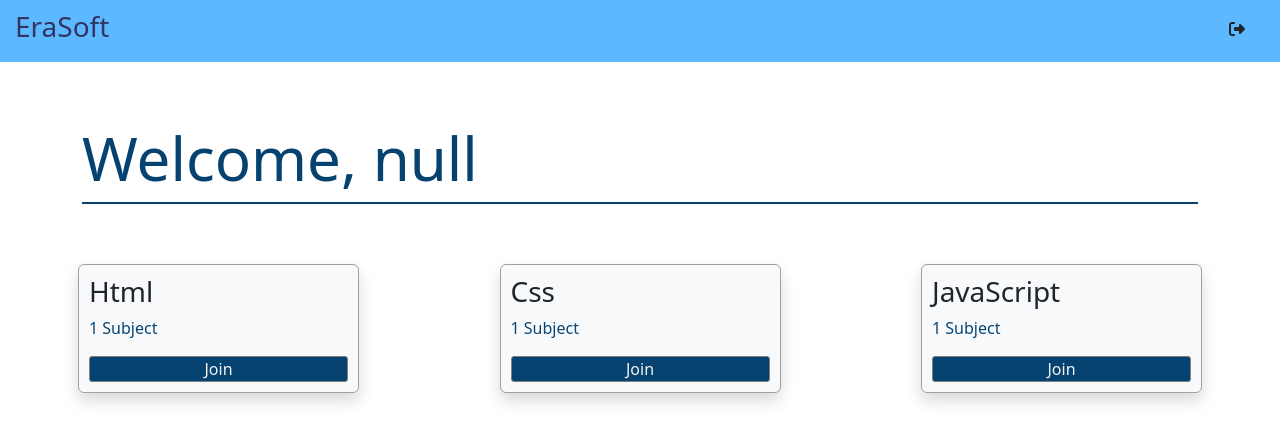
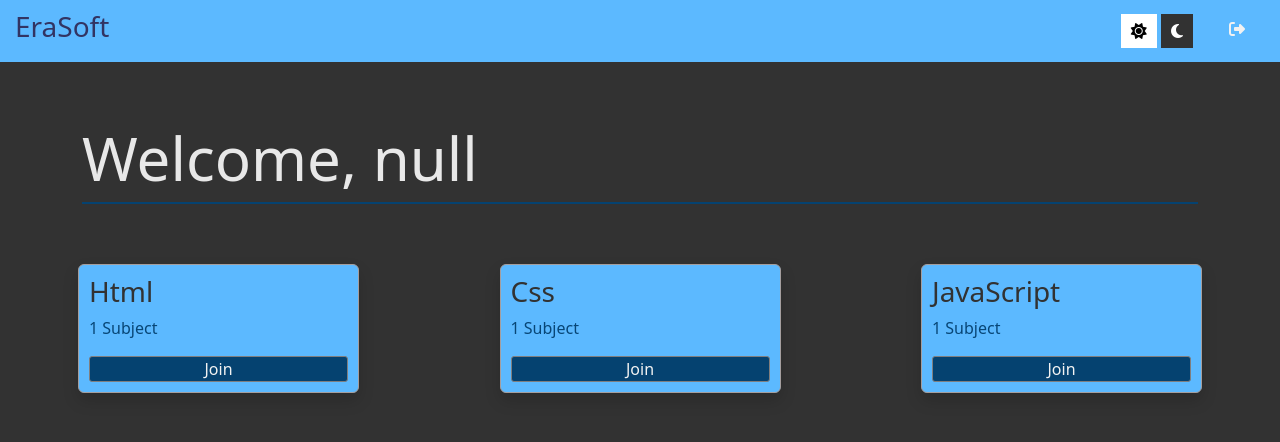
Before and after one commit to zakirullah004/JavaScript-Assignments, a plain HTML site: page Quiz App/selectQuiz.html in a window 1280 px wide. Drawn offline with nearby package versions, Linux system fonts and the light colour scheme.

Commit message:
quiz Section dark theme done

```diff
--- a/Quiz App/app.js
+++ b/Quiz App/app.js
@@ -153,6 +153,6 @@ function setByDefault() {
     } else {
       applyTheme();
     }
-  }
+}
 
 window.onload = setByDefault();
--- a/Quiz App/selectQuiz.html
+++ b/Quiz App/selectQuiz.html
@@ -23,12 +23,17 @@
     />
     <link rel="stylesheet" href="style.css" />
   </head>
-  <body>
+  <body id="body">
 
     <header>
       <div class="navbar">
         <div id="nav-logo" class="nav-logo">
           <h3>EraSoft</h3>
+        </div>
+
+        <div class="Theme" style="margin-left: auto; margin-right:20px;">
+          <button class="theme-btns" onclick="lightBg()" id="light-bg"><i class="fa-solid fa-sun"></i></button>
+          <button class="theme-btns" onclick="darkBg()" id="dark-bg"><i class="fa-solid fa-moon"></i></button>
         </div>
 
         <div class="logout">
--- a/Quiz App/selectQuiz.js
+++ b/Quiz App/selectQuiz.js
@@ -26,7 +26,55 @@ for(let i=0; i<quizSelect.length; i++){
     })
 }
 
+
+//! Dark Theme Style -------------------------------------
+
+let body = document.getElementById('body');
+let cards = document.querySelectorAll('.quiz-card');
+
+
+function lightBg(){
+    localStorage.setItem('bg',"light-bg")
+    applyTheme()
+}
+function darkBg(){
+    localStorage.setItem('bg',"dark-bg")
+    applyTheme()
+}
+
+function applyTheme(){
+    let themeColour = localStorage.getItem('bg')
+    if(themeColour == "light-bg"){
+        body.className = "light-bg"
+        welcomeUser.style.color = "#054270";
+        cards.forEach(function (e){
+            e.classList.remove("blue-card")
+        });
+    }else{
+        body.className = "dark-bg";
+        welcomeUser.style.color = "#f2f2f2f2";
+        cards.forEach(function (e){
+            e.style.color = "#323232"
+            e.classList.add("blue-card")
+        });
+    }
+}
+
+
+function setByDefault() {
+    var checkModeState = localStorage.getItem("bg");
+    if (checkModeState === null) {
+      localStorage.setItem("bg" , "light");
+      applyTheme();
+    } else {
+        applyTheme();
+    }
+}
+
+
 let logoutBtn = document.getElementById('logoutBtn');
 logoutBtn.addEventListener('click',function(){
     location.assign("index.html")
-})
+});
+
+window.onload = setByDefault();
--- a/Quiz App/style.css
+++ b/Quiz App/style.css
@@ -176,6 +176,9 @@
 }
 
 
+.blue-card{
+    background-color: #5cb9ff !important;
+}
 
 
 /*! -------------------- */
```
